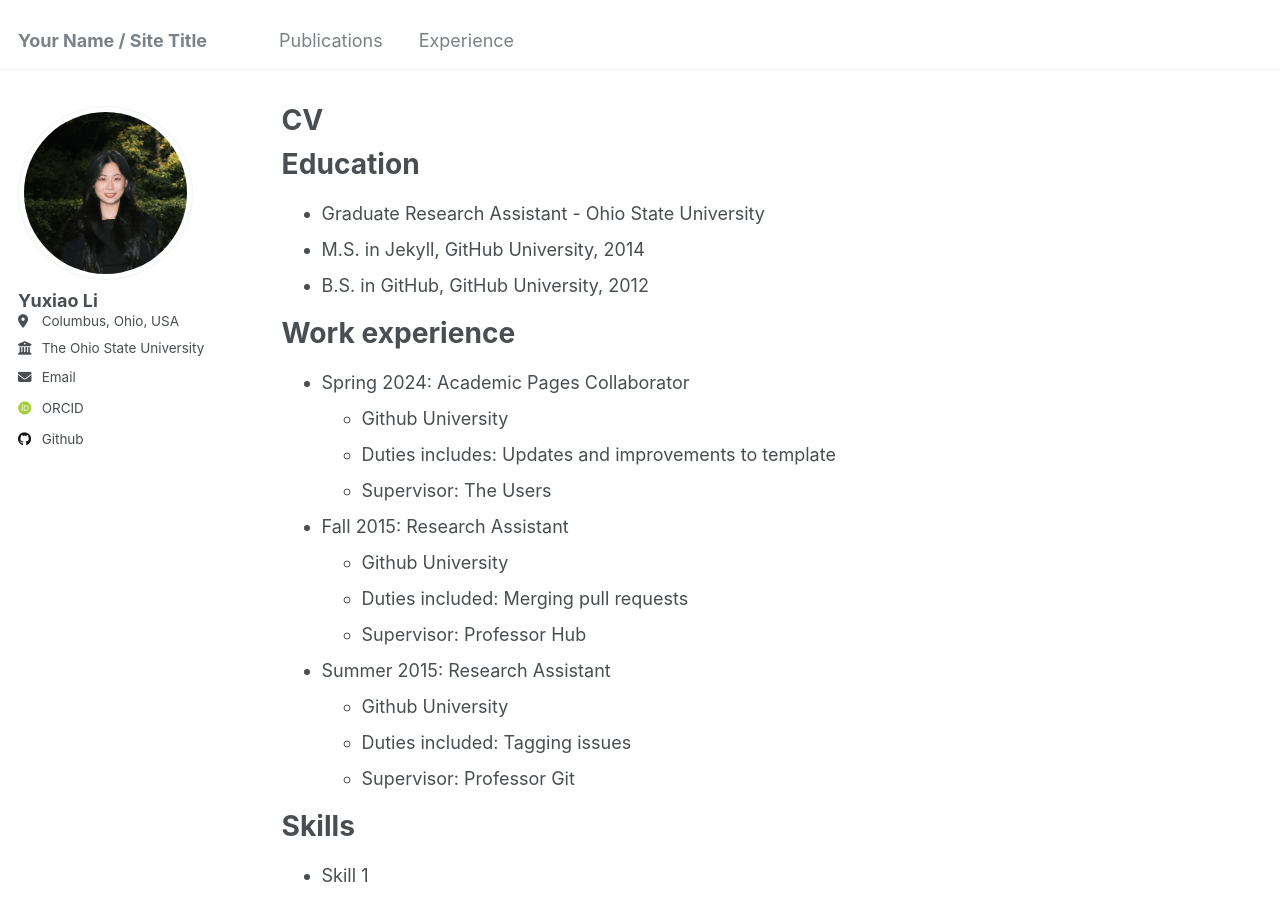
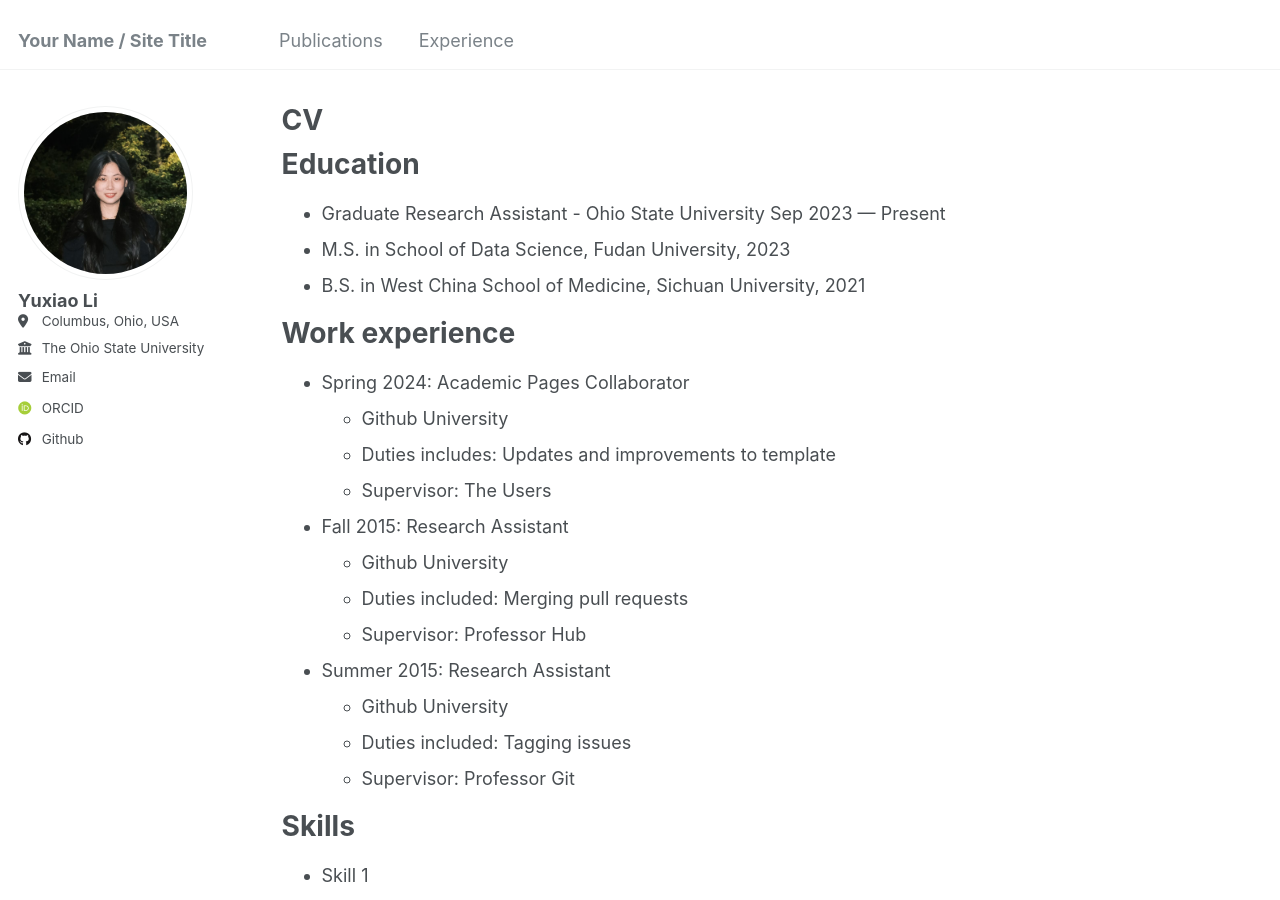
Before and after one commit to YuxiaoLi1234/YuxiaoLi1234.github.io, a Jekyll site: the page built from _pages/cv.md, in a window 1280 px wide and 900 px high. Built offline with Jekyll 4.4.1, drawn with Linux system fonts in a browser that asks for light colours; some web fonts are replaced.

Commit message:
Update cv.md

```diff
--- a/_pages/cv.md
+++ b/_pages/cv.md
@@ -11,8 +11,9 @@ redirect_from:
 Education
 ======
 * Graduate Research Assistant - Ohio State University
-* M.S. in Jekyll, GitHub University, 2014
-* B.S. in GitHub, GitHub University, 2012
+  Sep 2023 — Present
+* M.S. in School of Data Science, Fudan University, 2023
+* B.S. in West China School of Medicine, Sichuan University, 2021
 
 Work experience
 ======
```
